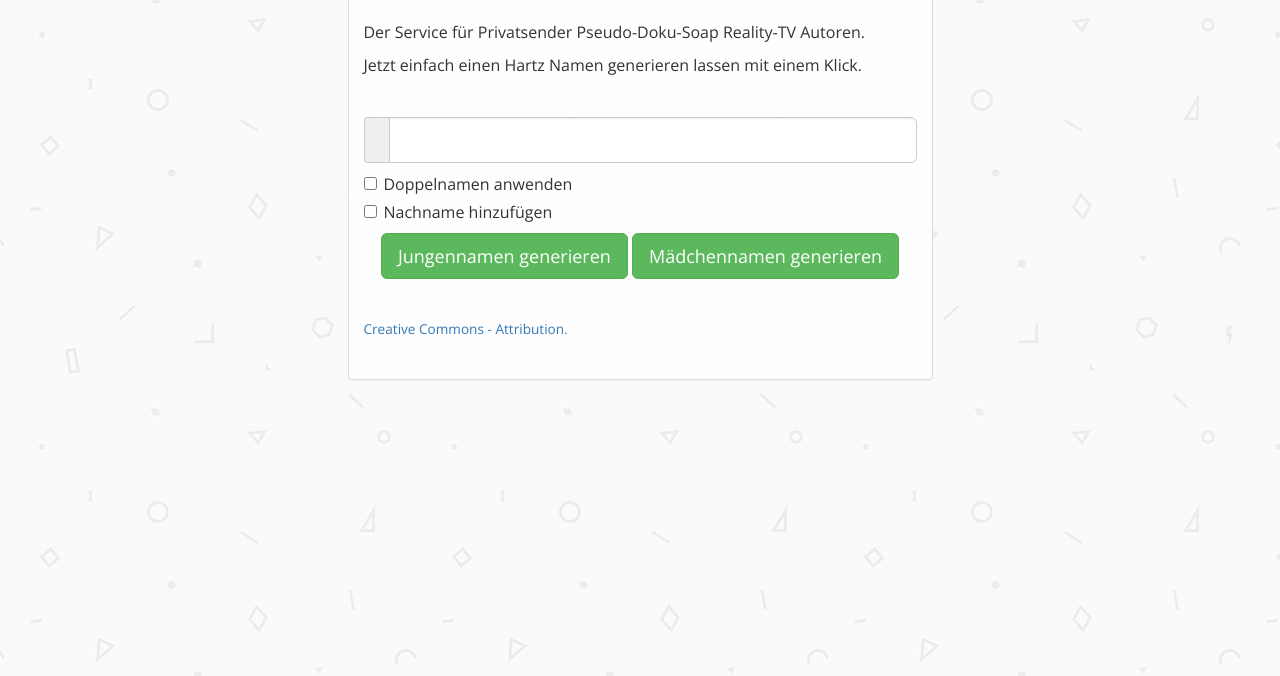
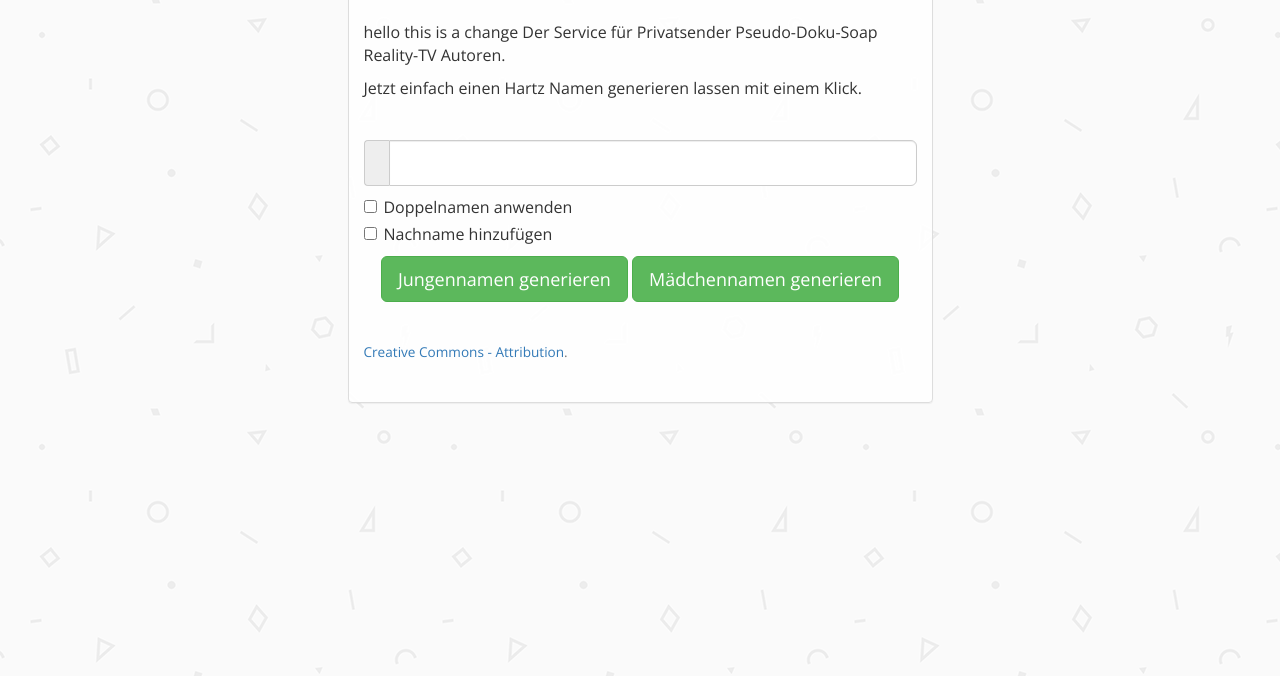
Before and after one commit to RitikBirla/h4ng, a website: page index.html in a window 1280 px wide. Shown: the part 124-800 px from the top of the page. Drawn offline with nearby package versions, Linux system fonts and the light colour scheme; some icons are missing.

Commit message:
mke it better

```diff
--- a/index.html
+++ b/index.html
@@ -54,7 +54,7 @@
 
 				<h1 class="margin-base-vertical">Hartz 4 Namen Generator</h1>
 
-				<p>
+				<p>hello this is a change
 					Der Service f&uuml;r Privatsender Pseudo-Doku-Soap Reality-TV Autoren.
 				</p>
 
```
